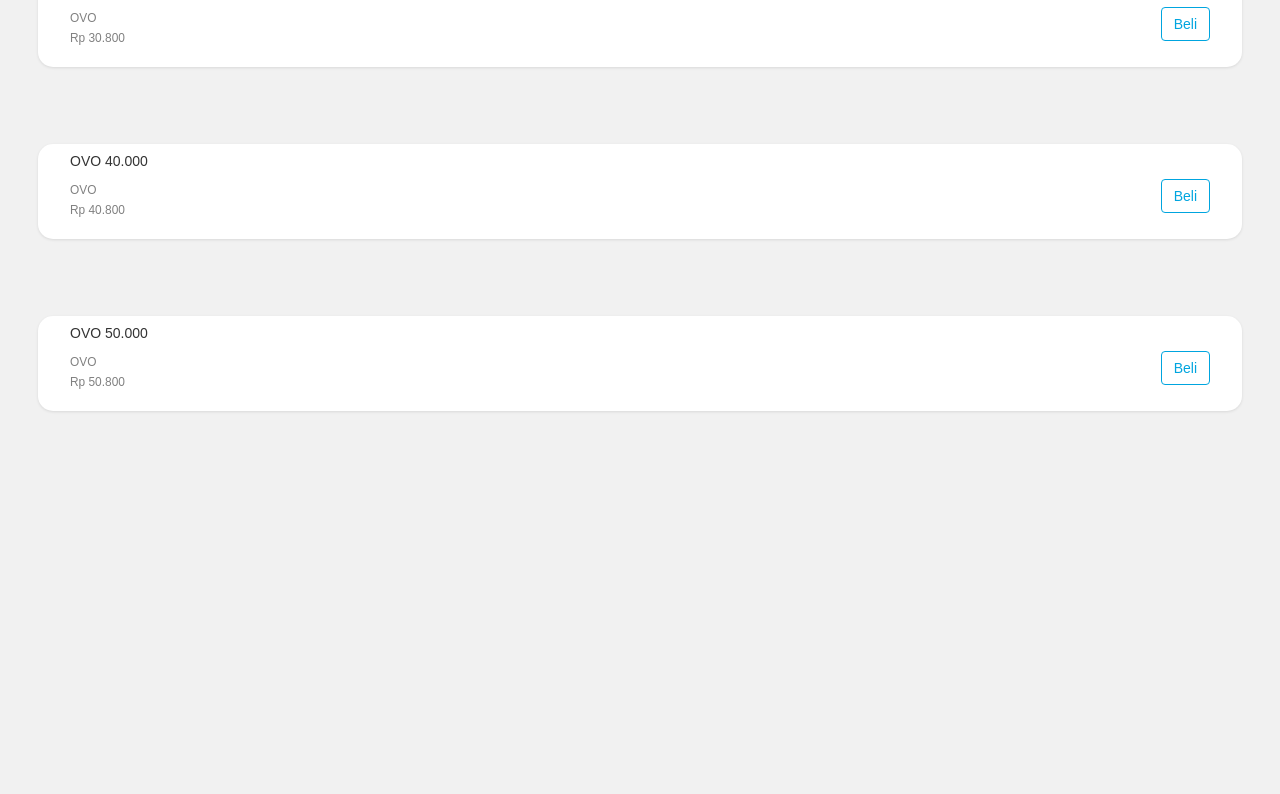
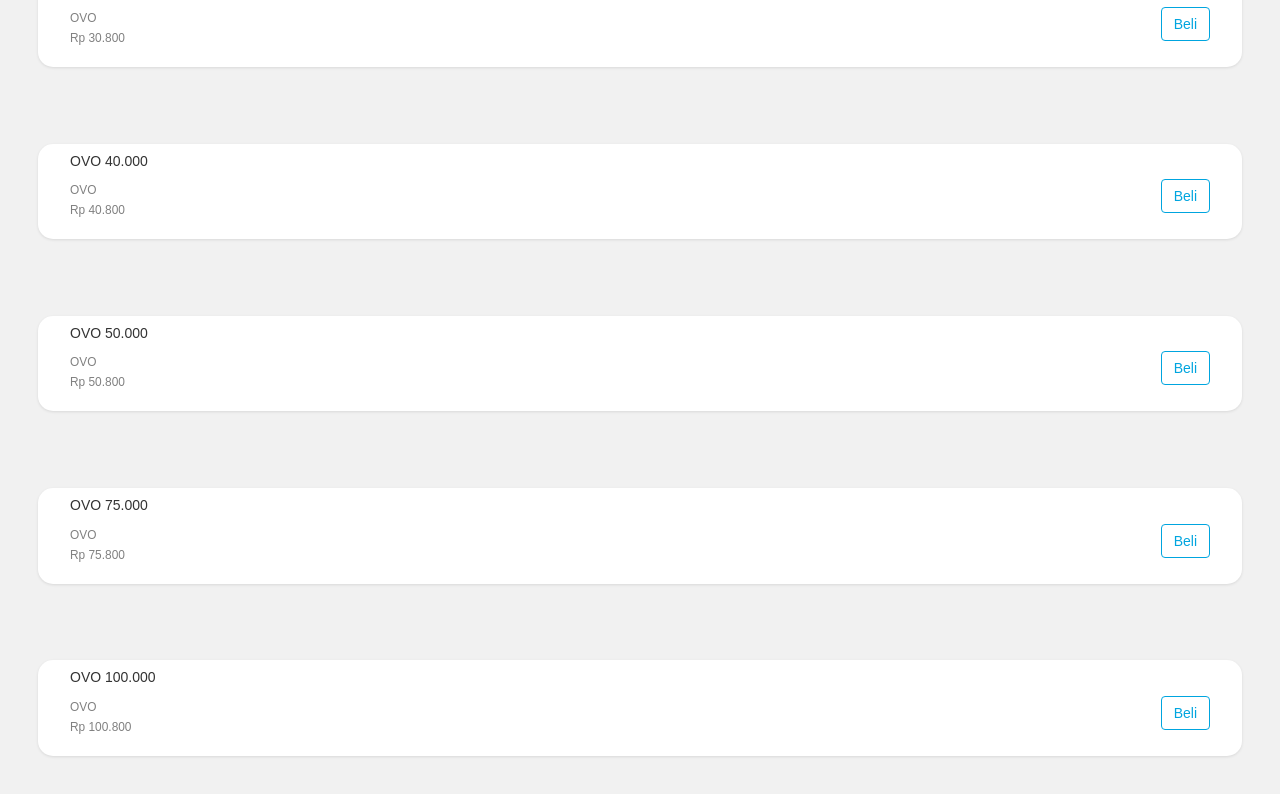
Before and after one commit to mustahdi21/listovo.github.io, a plain HTML site: page index.html in a window 1280 px wide. Shown: the part 519-1313 px from the top of the page. Before the commit the page ends 969 px from the top, so only its background shows below. Drawn offline with nearby package versions, Linux system fonts and the light colour scheme.

Commit message:
Update index.html

```diff
--- a/index.html
+++ b/index.html
@@ -199,6 +199,34 @@ border-radius: 50px;
                   </div>
                 </li>
 
+                <li>
+                  <div id="list">
+                    <div class="container">
+                      <h5>OVO 75.000</h5>
+                      <a href="https://aufacell.bukaolshop.site/produk/ovo-75-000-753419"><button style="float:right;border-color:#00a5df;color:#00a5df;background:none;" class="btn btn-success">Beli</button></a>
+<small style="color:grey;">OVO</small><br />
+<small style="color:grey;">Rp 75.800</small>
+                      <br />
+<small style="color:transparent;">error89</small>
+                      <small style="color:transparent;">eror67</small>
+                    </div>
+                  </div>
+                </li>
+
+                <li>
+                  <div id="list">
+                    <div class="container">
+                      <h5>OVO 100.000</h5>
+                      <a href="https://aufacell.bukaolshop.site/produk/ovo-100-000-753423"><button style="float:right;border-color:#00a5df;color:#00a5df;background:none;" class="btn btn-success">Beli</button></a>
+<small style="color:grey;">OVO</small><br />
+<small style="color:grey;">Rp 100.800</small>
+                      <br />
+<small style="color:transparent;">error89</small>
+                      <small style="color:transparent;">eror67</small>
+                    </div>
+                  </div>
+                </li>
+
 
 
 </body>
```
